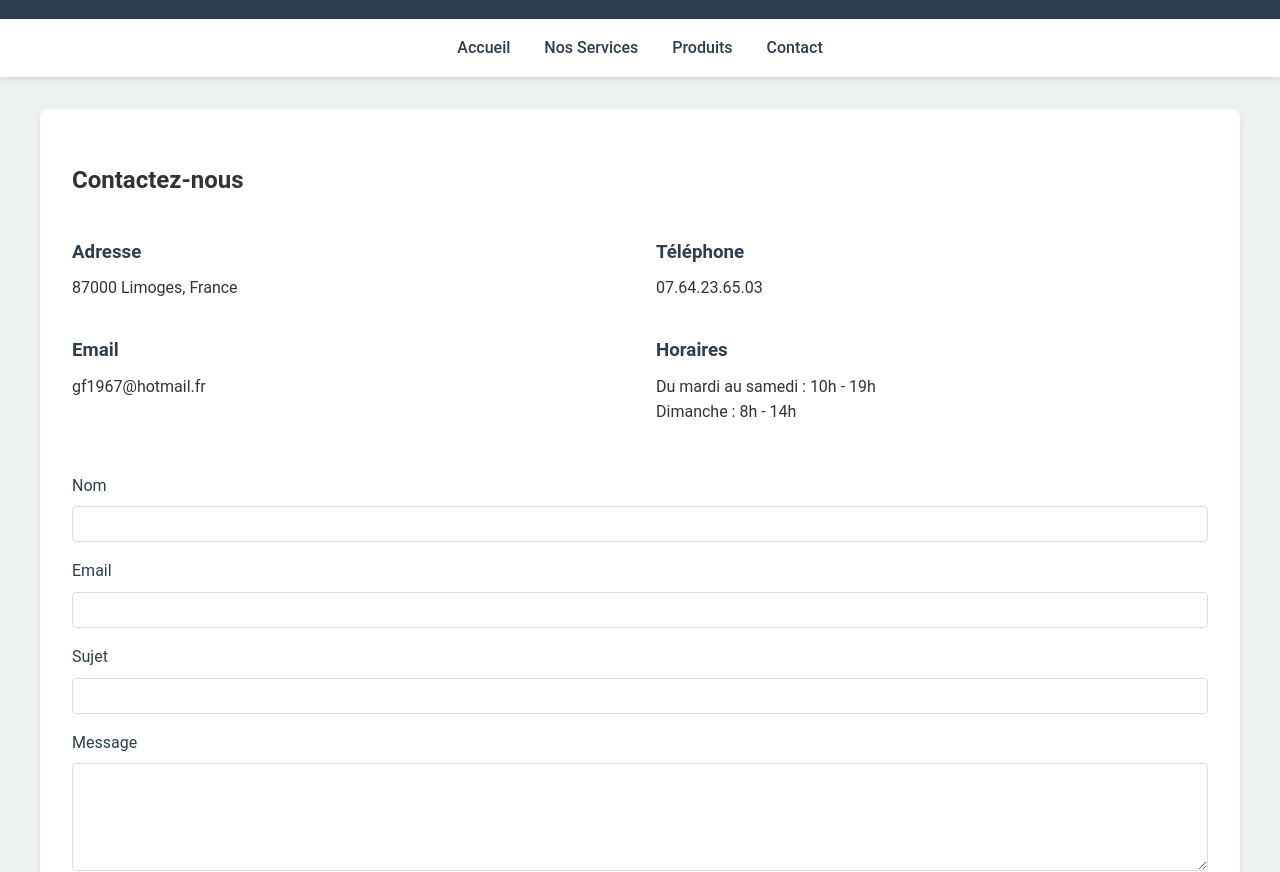
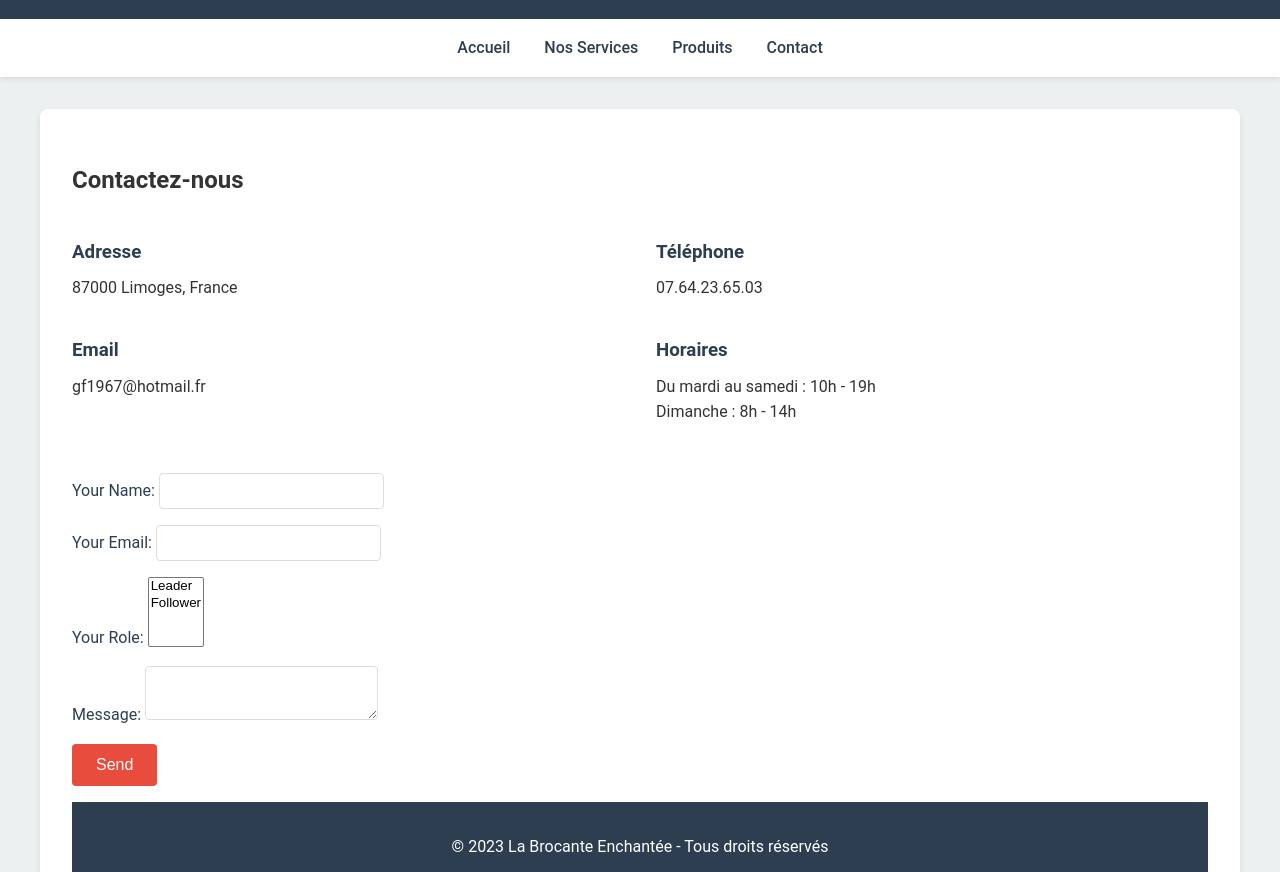
Before and after one commit to socrate33270/ChineChic1, a plain HTML site: page contact.html in a window 1280 px wide. Shown: the part 109-981 px from the top of the page. Drawn offline with Linux system fonts and the light colour scheme.

Commit message:
Update contact.html
nouveau formulaire

```diff
--- a/contact.html
+++ b/contact.html
@@ -191,25 +191,27 @@
         </div>
       </div>
 
-      <form class="contact-form" id="contactForm" name="contact" method="POST" data-netlify="true">
-  <div class="form-group">
-    <label for="name">Nom</label>
-    <input type="text" id="name" name="name" required>
-  </div>
-  <div class="form-group">
-    <label for="email">Email</label>
-    <input type="email" id="email" name="email" required>
-  </div>
-  <div class="form-group">
-    <label for="subject">Sujet</label>
-    <input type="text" id="subject" name="subject" required>
-  </div>
-  <div class="form-group">
-    <label for="message">Message</label>
-    <textarea id="message" name="message" rows="5" required></textarea>
-  </div>
-  <button type="submit">Envoyer</button>
+     <form name="contact" method="POST" data-netlify="true">
+  <p>
+    <label>Your Name: <input type="text" name="name" /></label>
+  </p>
+  <p>
+    <label>Your Email: <input type="email" name="email" /></label>
+  </p>
+  <p>
+    <label>Your Role: <select name="role[]" multiple>
+      <option value="leader">Leader</option>
+      <option value="follower">Follower</option>
+    </select></label>
+  </p>
+  <p>
+    <label>Message: <textarea name="message"></textarea></label>
+  </p>
+  <p>
+    <button type="submit">Send</button>
+  </p>
 </form>
+
   <footer>
     <p>&copy; 2023 La Brocante Enchantée - Tous droits réservés</p>
   </footer>
```
